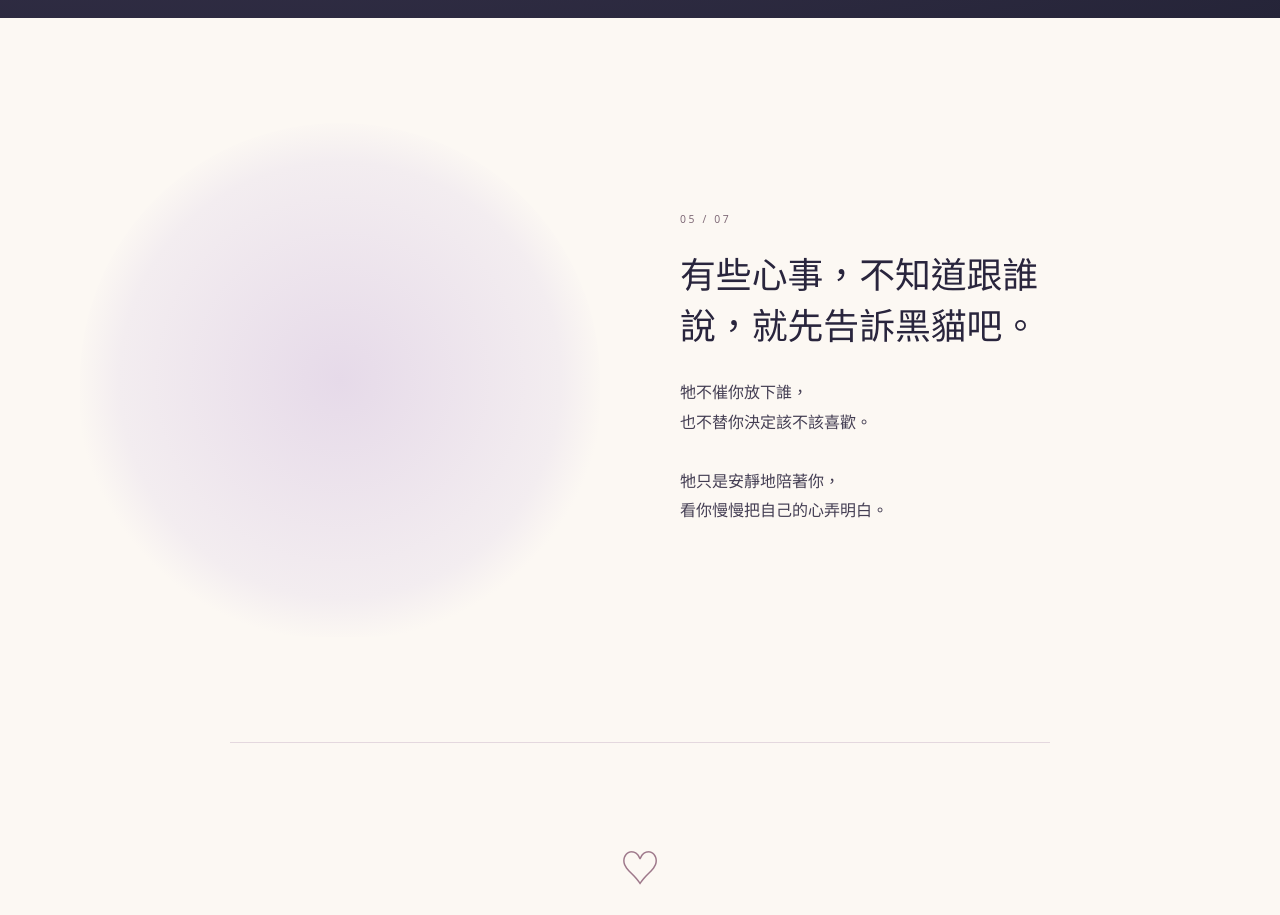
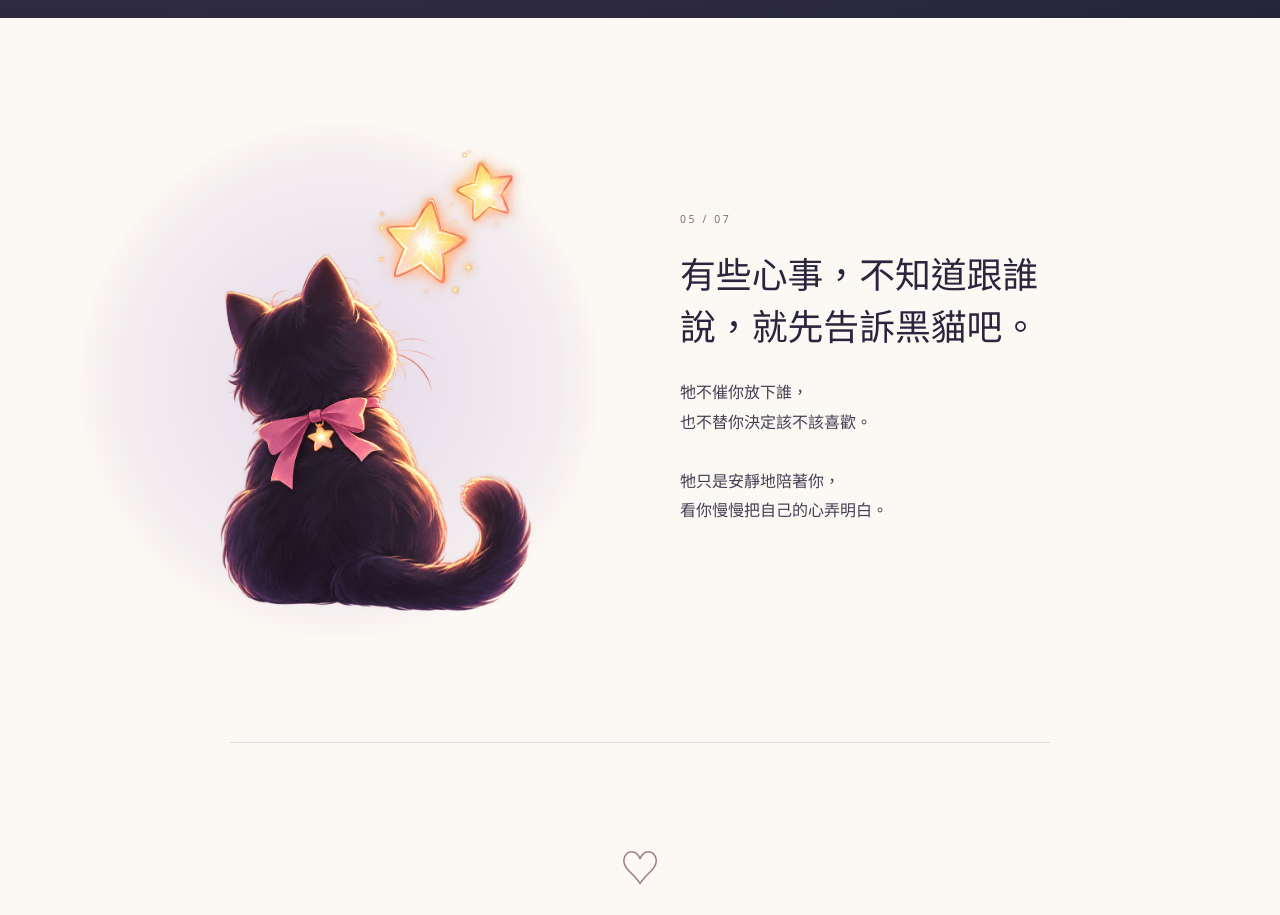
Before and after one commit to r91628120/starry-love-diary-official-site, a React (Vite) app: page / in a window 1280 px wide. Shown: the part 4080-4995 px from the top of the page. Built offline with nearby package versions, Linux system fonts and the light colour scheme.

Commit message:
fix: restore black cat artwork

```diff
--- a/src/pages/HomePage.tsx
+++ b/src/pages/HomePage.tsx
@@ -44,7 +44,7 @@ export function HomePage() {
       <div><p className="section-number" aria-hidden="true">04 / 07</p><h2 id="daily-title">{t.daily.title}</h2><p className="statement">{t.daily.statement}</p><p>{t.daily.body}</p></div>
     </div></section>
     <section className="section companion" aria-labelledby="cat-title">
-      <div className="cat-portrait"><img src={`${base}assets/final-black-cat.webp`} alt={t.cat.alt} loading="lazy" width="700" height="692" /></div>
+      <div className="cat-portrait"><img src={`${base}assets/final-black-cat.png`} alt={t.cat.alt} loading="lazy" width="1261" height="1247" /></div>
       <div><p className="section-number" aria-hidden="true">05 / 07</p><h2 id="cat-title">{t.cat.title}</h2><p>{t.cat.body}</p></div>
     </section>
     <section className="privacy section" id="privacy" aria-labelledby="privacy-title">
```
